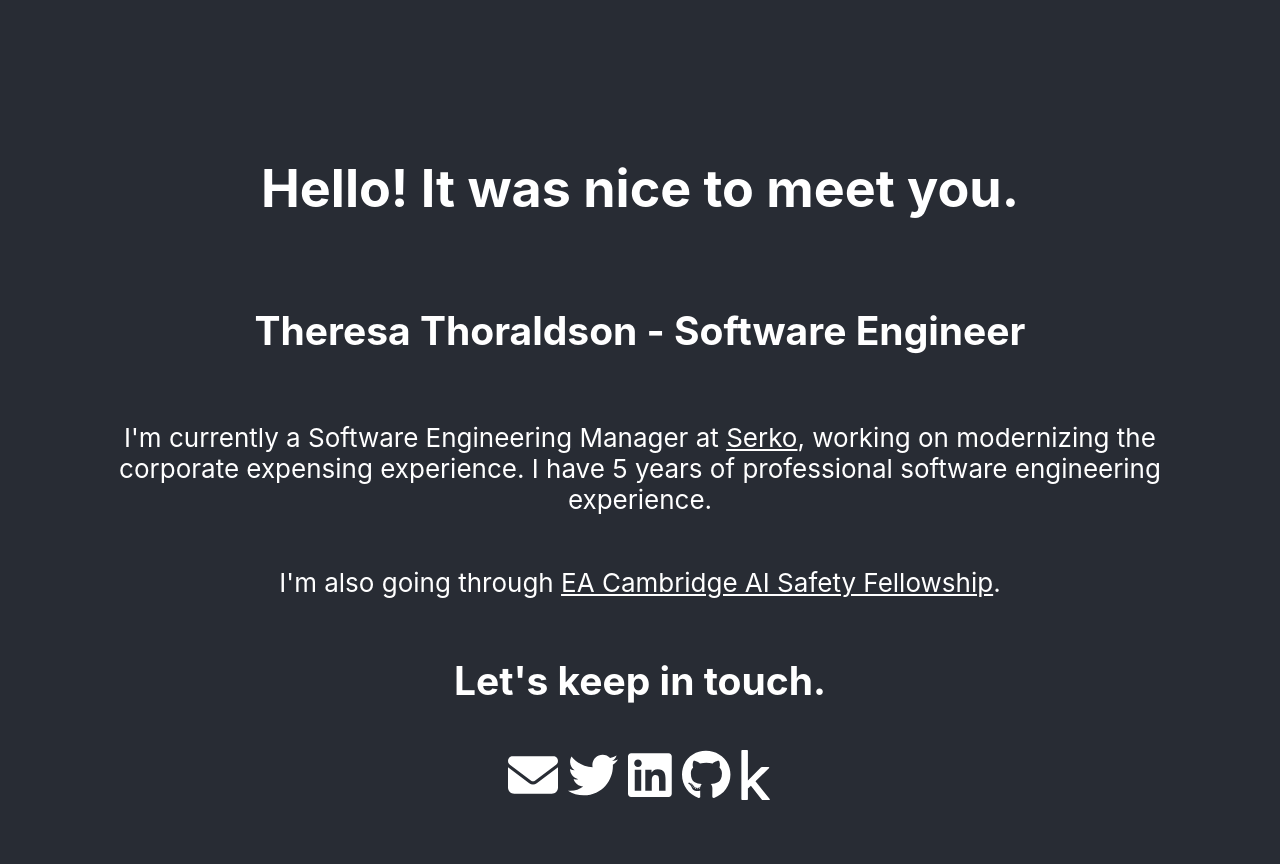
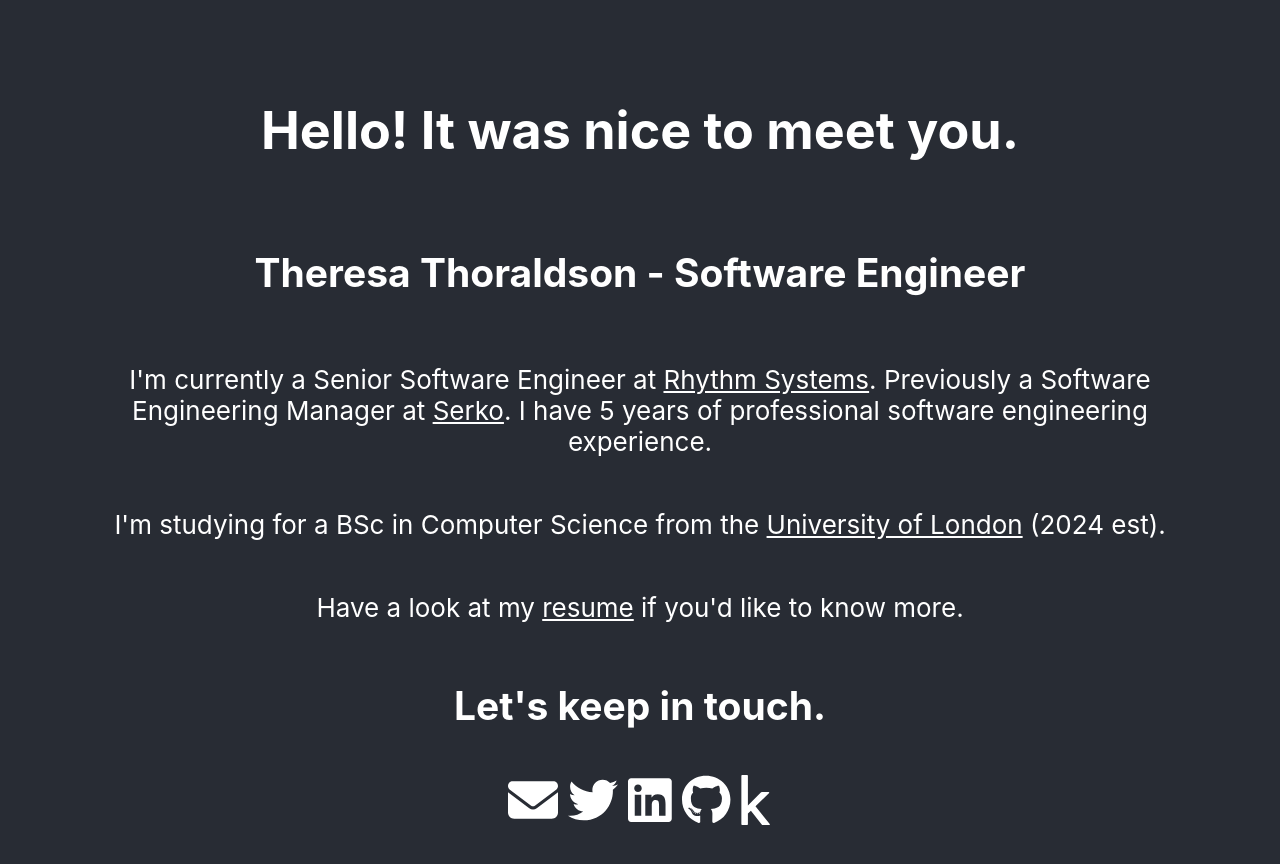
Before and after one commit to tthoraldson/hello, a React (Create React App) app: page / in a window 1280 px wide. Shown: the top 864 px of the page. Built offline with nearby package versions, Linux system fonts and the light colour scheme.

Commit message:
updated current bio, added resume link

```diff
--- a/src/App.css
+++ b/src/App.css
@@ -8,7 +8,6 @@
   display: flex;
   flex-direction: column;
   align-items: center;
-  justify-content: center;
   font-size: calc(10px + 2vmin);
   padding: 5%;
   color: white;
--- a/src/App.js
+++ b/src/App.js
@@ -12,9 +12,9 @@ function App() {
       <header className="App-header">
         <h1>Hello! It was nice to meet you.</h1>
         <h2>Theresa Thoraldson - Software Engineer</h2>
-        <p>I'm currently a Software Engineering Manager at <a href='https://www.serko.com/'>Serko</a>, working on modernizing the corporate expensing experience. I have 5 years of professional software engineering experience.</p>
-        <p>I'm also going through <a href='https://www.eacambridge.org/technical-alignment-curriculum'>EA Cambridge AI Safety Fellowship</a>.</p>
-        {/* <p>Have a look at my <a href='www.mycoolresume.com'>resume</a> if you'd like to know more.</p> */}
+        <p>I'm currently a Senior Software Engineer at <a href='https://www.rhythmsystems.com/'>Rhythm Systems</a>. Previously a Software Engineering Manager at <a href='https://www.serko.com/'>Serko</a>. I have 5 years of professional software engineering experience.</p>
+        <p>I'm studying for a BSc in Computer Science from the <a href="https://www.london.ac.uk/">University of London</a> (2024 est).</p>
+        <p>Have a look at my <a href='https://github.com/tthoraldson/resume/blob/master/TheresaThoraldson_CV.pdf'>resume</a> if you'd like to know more.</p>
         <h2>Let's keep in touch.</h2>
         <div id="icons">
         <a href="mailto:theresa.thoraldson@gmail.com"><FontAwesomeIcon icon={["fa", "envelope"]} size="20px"/></a>
```
